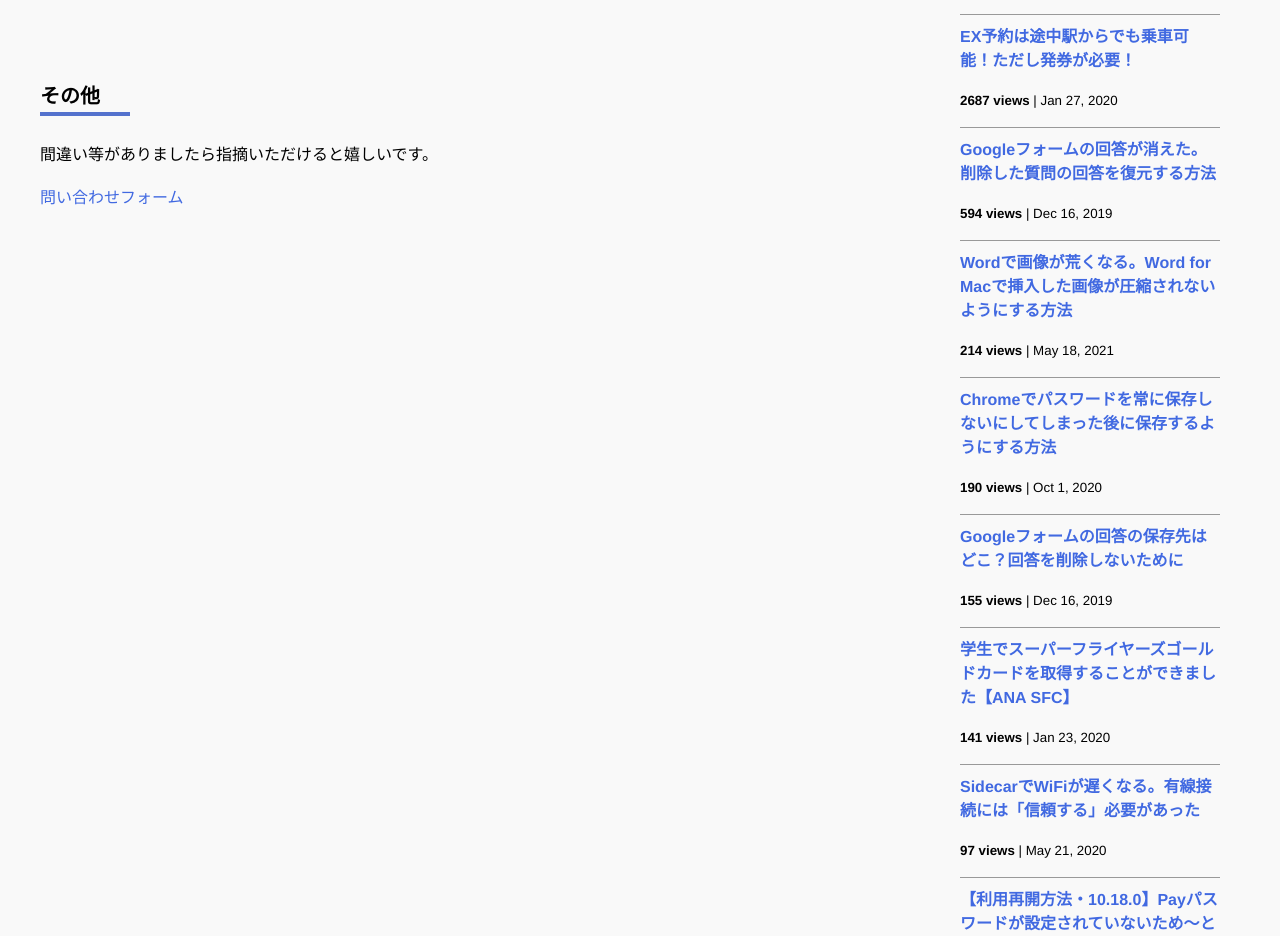
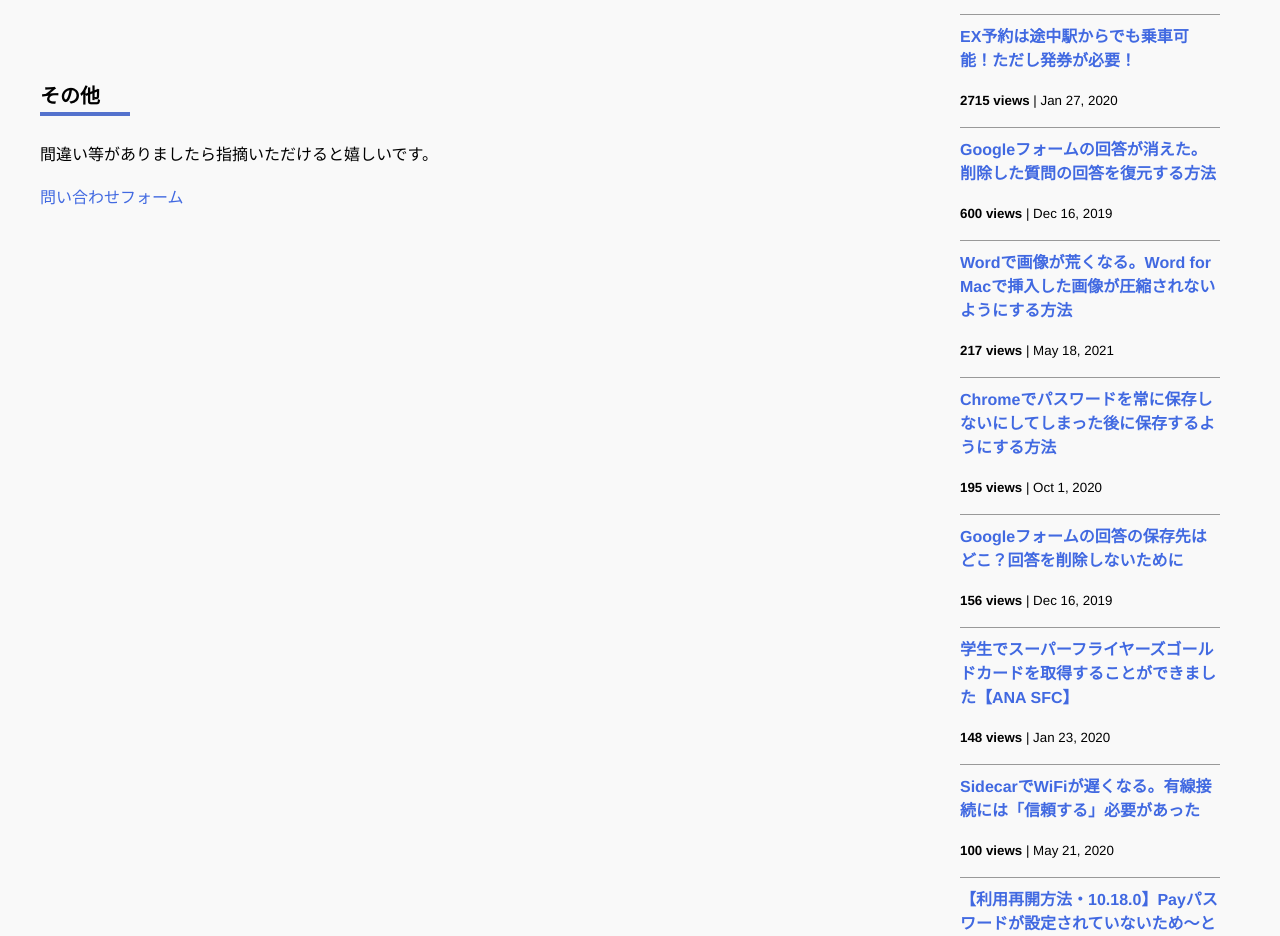
Before and after one commit to iwanaminami/shoyaiwaname, a Jekyll site: the page built from about.markdown, in a window 1280 px wide and 1400 px high, scrolled down 693 px. Shown: the part 167-1103 px from the top of the window. Built offline with Jekyll 4.4.1, drawn with Linux system fonts in a browser that asks for light colours; nearby versions of some CDN libraries; comment, search, counter and statistics services are not loaded.

Commit message:
a new commit message

```diff
--- a/_data/popularposts.yml
+++ b/_data/popularposts.yml
@@ -1,17 +1,17 @@
 side:
-  - view: 2687
+  - view: 2715
     url: /2020/01/27/ex-rideontheway.html
-  - view: 594
+  - view: 600
     url: /2019/12/16/restore-googleform.html
-  - view: 214
+  - view: 217
     url: /2021/05/18/image-compression-word.html
-  - view: 190
+  - view: 195
     url: /2020/10/01/googlepassword.html
-  - view: 155
+  - view: 156
     url: /2019/12/16/googleform-answers.html
-  - view: 141
+  - view: 148
     url: /2020/01/23/sfcgold.html
-  - view: 97
+  - view: 100
     url: /2020/05/21/sidecar-via-cable.html
   - view: 89
     url: /2020/11/17/linepay.html
```
